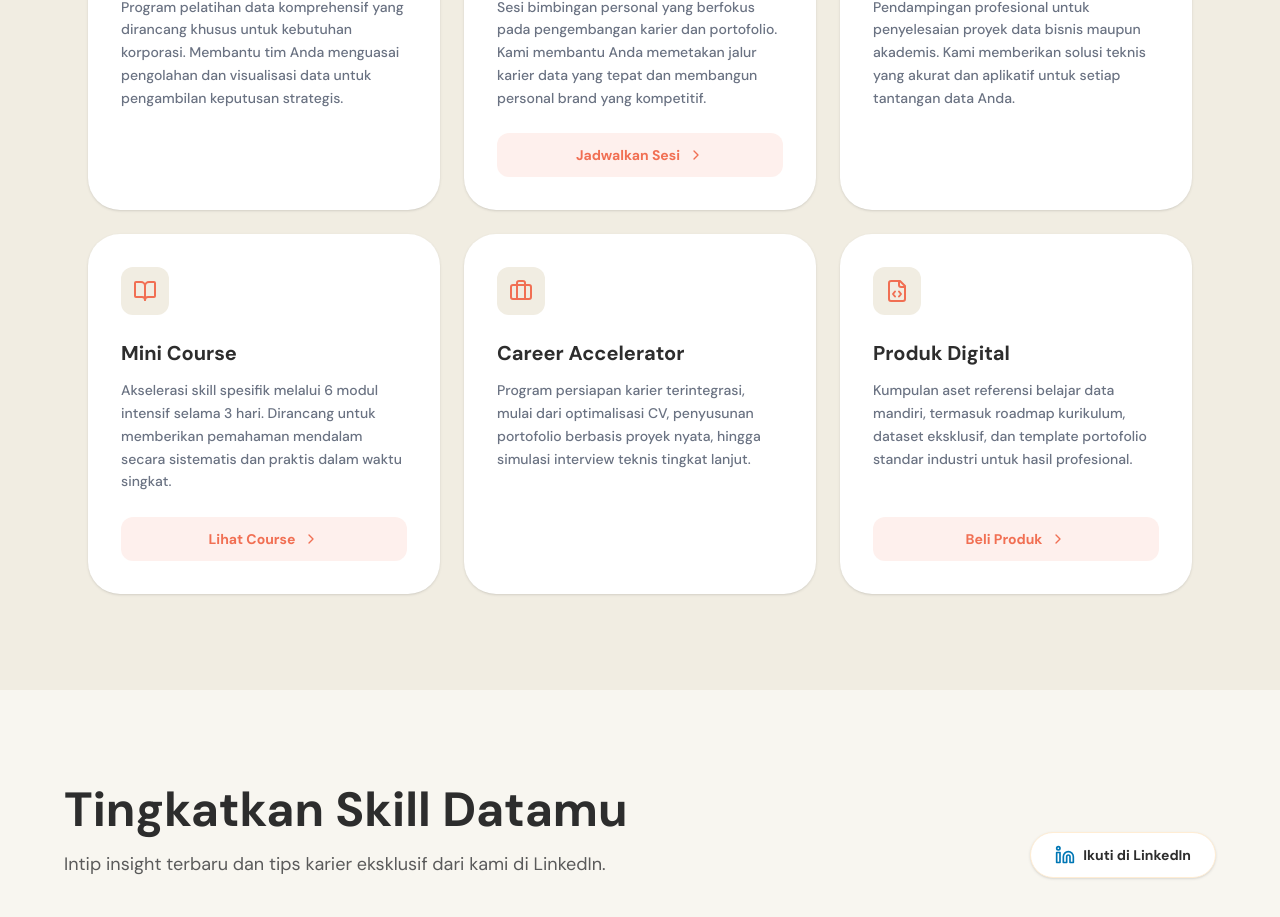
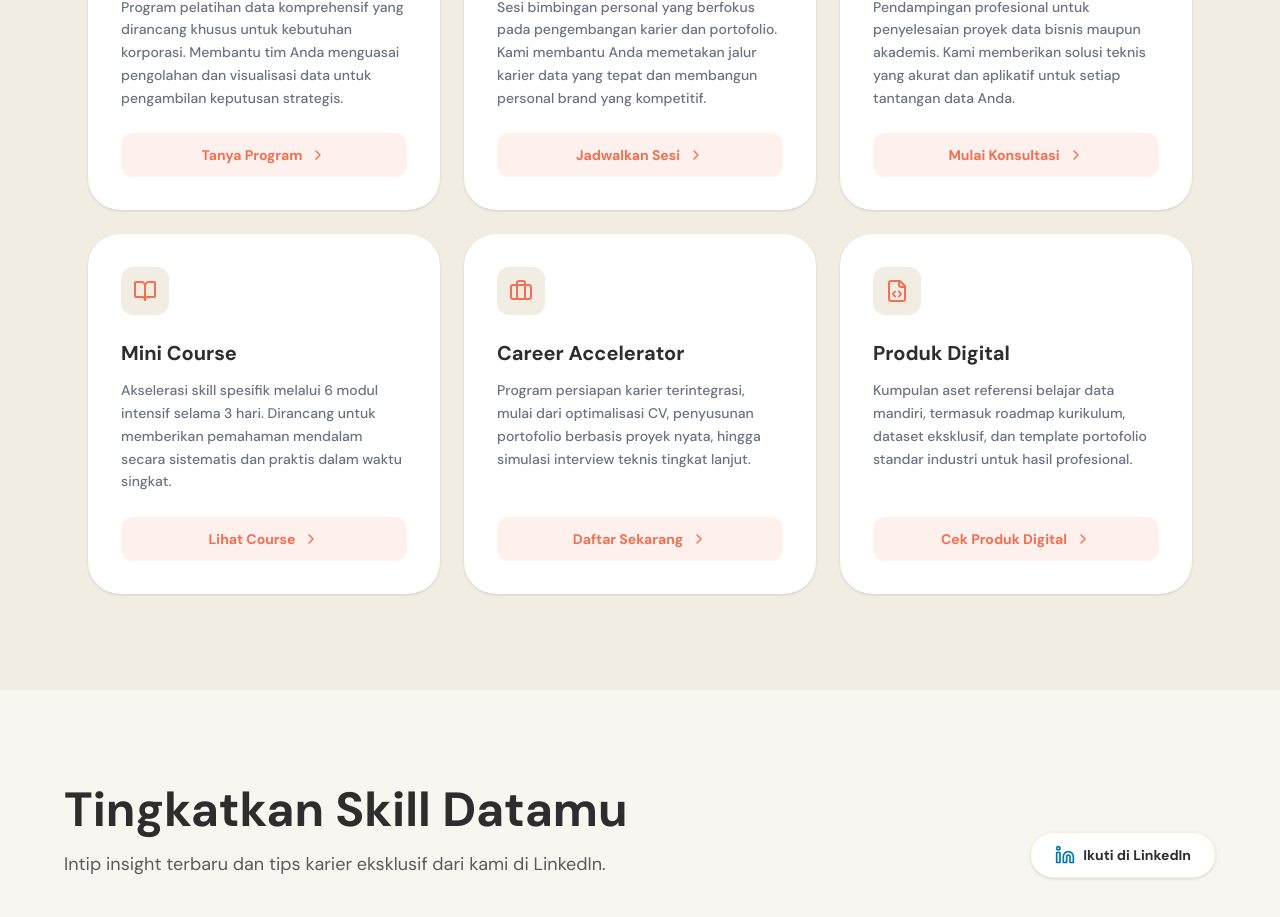
Before and after one commit to dataakmal/searadata, a React (Vite) app: page / in a window 1280 px wide. Shown: the part 2514-3431 px from the top of the page. Built offline with nearby package versions, Linux system fonts and the light colour scheme.

Commit message:
Update Button

```diff
--- a/src/App.tsx
+++ b/src/App.tsx
@@ -352,7 +352,9 @@ export default function App() {
               {
                 icon: <MonitorPlay className="w-6 h-6" />,
                 title: "Corporate Training Data",
-                desc: "Program pelatihan data komprehensif yang dirancang khusus untuk kebutuhan korporasi. Membantu tim Anda menguasai pengolahan dan visualisasi data untuk pengambilan keputusan strategis."
+                desc: "Program pelatihan data komprehensif yang dirancang khusus untuk kebutuhan korporasi. Membantu tim Anda menguasai pengolahan dan visualisasi data untuk pengambilan keputusan strategis.",
+                link: "https://wa.me/6281779052788?text=Halo%20Seara%20Data,%20saya%20ingin%20bertanya%20tentang%20program%20Corporate%20Training%20Data",
+                cta: "Tanya Program"
               },
               {
                 icon: <Users className="w-6 h-6" />,
@@ -364,7 +366,9 @@ export default function App() {
               {
                 icon: <MessagesSquare className="w-6 h-6" />,
                 title: "Konsultasi Data",
-                desc: "Pendampingan profesional untuk penyelesaian proyek data bisnis maupun akademis. Kami memberikan solusi teknis yang akurat dan aplikatif untuk setiap tantangan data Anda."
+                desc: "Pendampingan profesional untuk penyelesaian proyek data bisnis maupun akademis. Kami memberikan solusi teknis yang akurat dan aplikatif untuk setiap tantangan data Anda.",
+                link: "https://wa.me/6281779052788?text=Halo%20Seara%20Data,%20saya%20ingin%20konsultasi%20mengenai%20project%20data%20saya",
+                cta: "Mulai Konsultasi"
               },
               {
                 icon: <BookOpen className="w-6 h-6" />,
@@ -376,14 +380,16 @@ export default function App() {
               {
                 icon: <Briefcase className="w-6 h-6" />,
                 title: "Career Accelerator",
-                desc: "Program persiapan karier terintegrasi, mulai dari optimalisasi CV, penyusunan portofolio berbasis proyek nyata, hingga simulasi interview teknis tingkat lanjut."
+                desc: "Program persiapan karier terintegrasi, mulai dari optimalisasi CV, penyusunan portofolio berbasis proyek nyata, hingga simulasi interview teknis tingkat lanjut.",
+                link: "https://wa.me/6281779052788?text=Halo%20Seara%20Data,%20saya%20tertarik%20dengan%20program%20Career%20Accelerator",
+                cta: "Daftar Sekarang"
               },
               {
                 icon: <FileCode className="w-6 h-6" />,
                 title: "Produk Digital",
                 desc: "Kumpulan aset referensi belajar data mandiri, termasuk roadmap kurikulum, dataset eksklusif, dan template portofolio standar industri untuk hasil profesional.",
                 link: "https://lynk.id/akmalfauuzan",
-                cta: "Beli Produk"
+                cta: "Cek Produk Digital"
               }
             ].map((program, idx) => (
               <motion.div
```
